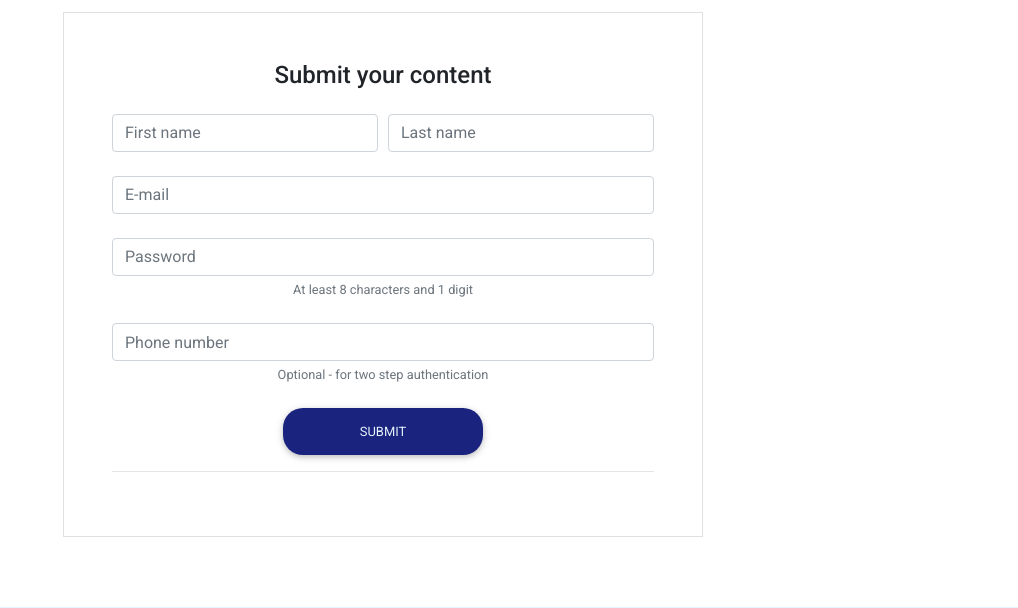
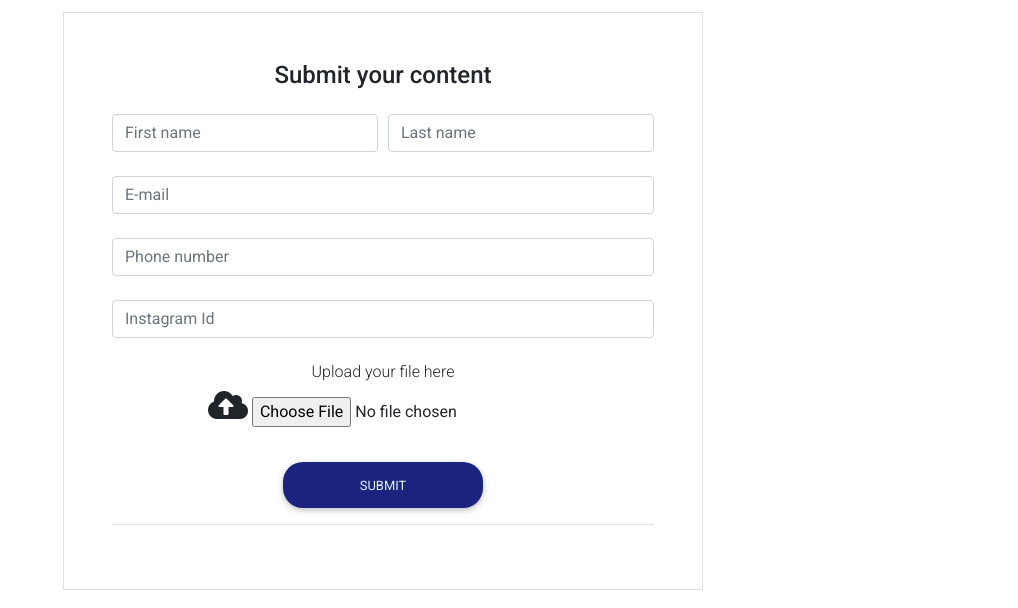
Before and after one commit to harigovindkk/Content_Writing, a PHP site: page / in a window 1280 px wide. Shown: the part 1957-2565 px from the top of the page, without its empty margins (262-1280 px from the left). Run offline with PHP 8.4, Linux system fonts and the light colour scheme; some libraries are stand-ins or nearby versions.

Commit message:
form updated and connected with db

```diff
--- a/index.html
+++ b/index.html
@@ -115,18 +115,6 @@
         <h1 class="text-center flex-center">Contribute to us</h1>
       </div>
       <div class="col-sm-5 mx-auto">
-        <!-- <div class="row">
-        <div class="md-form input-with-pre-icon mr-5">
-          <i class="fas fa-user input-prefix"></i>
-          <input type="text" id="prefixInside" class="form-control">
-          <label for="prefixInside">Example label </label>
-        </div>
-        <div class="md-form input-with-pre-icon">
-          <i class="fas fa-user input-prefix"></i>
-          <input type="text" id="prefixInside" class="form-control">
-          <label for="prefixInside">Example label </label>
-        </div>
-      </div> -->
         <p class="h3-responsive my-auto flex-center">
           Lorem Ipsum is simply dummy text of the printing and typesetting industry. Lorem Ipsum has been the industry's
           standard dummy text ever since the 1500s, when an unknown printer took a galley of type and scrambled it to
@@ -135,7 +123,7 @@
       </div>
     </div>
     <!-- Default form register -->
-    <form class=" col-sm-6 mt-sm-5 mb-sm-5 mx-auto text-center border border-light p-5" action="#!"
+    <form class=" col-sm-6 mt-sm-5 mb-sm-5 mx-auto text-center border border-light p-5" action="form.php" method="POST"
       style="background-color: #ffffff">
 
       <p class="h4 mb-4">Submit your content</p>
@@ -143,38 +131,35 @@
       <div class="form-row mb-4">
         <div class="col">
           <!-- First name -->
-          <input type="text" id="defaultRegisterFormFirstName" class="form-control" placeholder="First name">
+          <input type="text" name="FormFirstName" class="form-control" placeholder="First name">
         </div>
         <div class="col">
           <!-- Last name -->
-          <input type="text" id="defaultRegisterFormLastName" class="form-control" placeholder="Last name">
+          <input type="text" name="FormLastName" class="form-control" placeholder="Last name">
         </div>
       </div>
 
       <!-- E-mail -->
-      <input type="email" id="defaultRegisterFormEmail" class="form-control mb-4" placeholder="E-mail">
-
-      <!-- Password -->
-      <input type="password" id="defaultRegisterFormPassword" class="form-control" placeholder="Password"
-        aria-describedby="defaultRegisterFormPasswordHelpBlock">
-      <small id="defaultRegisterFormPasswordHelpBlock" class="form-text text-muted mb-4">
-        At least 8 characters and 1 digit
-      </small>
+      <input type="email" name="FormEmail" class="form-control mb-4" placeholder="E-mail">
 
       <!-- Phone number -->
-      <input type="text" id="defaultRegisterPhonePassword" class="form-control" placeholder="Phone number"
-        aria-describedby="defaultRegisterFormPhoneHelpBlock">
-      <small id="defaultRegisterFormPhoneHelpBlock" class="form-text text-muted mb-4">
-        Optional - for two step authentication
-      </small>
+      <input type="text" name="FormPhone" class="form-control mb-4" placeholder="Phone number">
 
-      <!-- Newsletter -->
-      <!-- <div class="custom-control custom-checkbox">
-        <input type="checkbox" class="custom-control-input" id="defaultRegisterFormNewsletter">
-        <label class="custom-control-label" for="defaultRegisterFormNewsletter">Subscribe to our newsletter</label>
-      </div> -->
+      <input type="text" name="FormInsta" class="form-control mb-4" placeholder="Instagram Id">
 
-      <!-- Sign up button -->
+        <h6>Upload your file here</h6>
+        <div class="file-field">
+            <a class="btn-floating">
+              <i class="fas fa-cloud-upload-alt fa-2x" aria-hidden="true"></i>
+
+              <input type="file" name="FormUpload">
+            </a>
+          </div>
+
+
+
+      &nbsp;
+
       <button class="btn my-1  btn-block" type="submit"
         style="width:200px;border-radius: 20px;background-color: #1a237e;color: #e3f2fd;">Submit</button>
 
@@ -182,6 +167,7 @@
     </form>
     <!-- Default form register -->
   </section>
+
   <section class="contribute">
     <div class="row mt-3 py-md-5 py-xs-5" style="background-color: #e3f2fd;">
       <div class="col-sm-6">
--- a/main.php
+++ b/main.php
@@ -18,15 +18,15 @@ include "topheader.php";
                 <div class="table-responsive ps">
                   <table class="table table-hover tablesorter " id="">
                     <thead class=" text-primary">
-                        <tr><th>ID</th><th>Name</th><th>Email</th><th>Phone</th><th>Insta</th><th>Content</th><th>Upload</th>
+                        <tr><th>ID</th><th>First Name</th><th>Last Name</th><th>Email</th><th>Phone</th><th>Insta</th><th>Upload</th>
                     </tr></thead>
                     <tbody>
                       <?php
                         $result=mysqli_query($con,"select * from Content")or die ("query 1 incorrect.....");
 
-                        while(list($Content_ID,$Name,$Email,$Phone,$Insta,$Content,$Upload)=mysqli_fetch_array($result))
+                        while(list($Content_ID,$First_Name,$Last_Name,$Email,$Phone,$Insta,$Upload)=mysqli_fetch_array($result))
                         {
-                        echo "<tr><td>$Content_ID</td><td>$Name</td><td>$Email</td><td>$Phone</td><td>$Insta</td><td>$Content</td><td>$Upload</td>
+                        echo "<tr><td>$Content_ID</td><td>$First_Name</td><td>$Last_Name</td><td>$Email</td><td>$Phone</td><td>$Insta</td><td>$Upload</td>
 
                         </tr>";
                         }
```
Also changed, not shown: form.php (added, +37 -0 lines).
